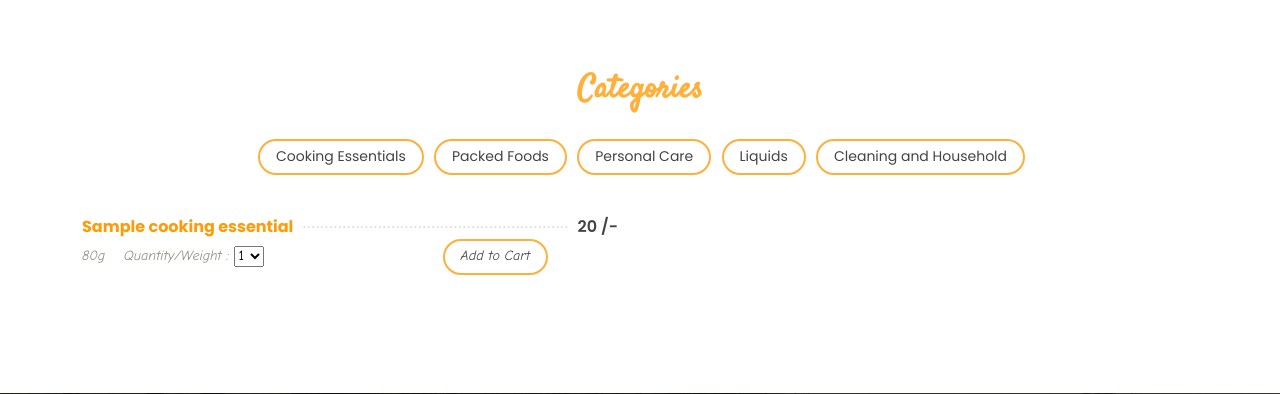
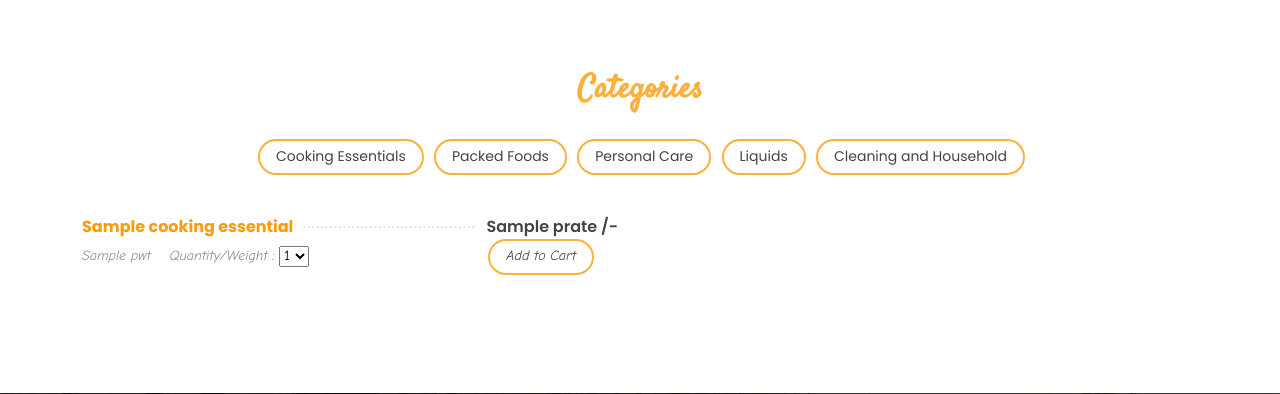
Before and after one commit to KishanPartani/FullStack-OnlineShop, a Flask app: page / in a window 1280 px wide. Shown: the part 804-1198 px from the top of the page. Run offline with Flask 2, Linux system fonts and the light colour scheme; a database or web service that is not in the repository returns one stand-in record (values such as "Sample title"); some libraries are stand-ins or nearby versions.

Commit message:
Done with one category

```diff
--- a/app.py
+++ b/app.py
@@ -17,9 +17,13 @@ def index():
     for i in cooking_essentials.find():
         print(i['pname'])
         names.append(i['pname'])
-        #weights.append[i['pwt']]
-        #rate.append[i['prate']]
-    return render_template('index.html', names=names, weights=weights, rate=rate)
+        weights.append(i['pwt'])
+        rate.append(i['prate'])
+    products = []
+    for i in range(cooking_essentials.count()):
+        products.append([names[i], weights[i], rate[i]])
+    print(products)
+    return render_template('index.html', products=products)
 
 if __name__ == "__main__":
     print('started')
--- a/templates/index.html
+++ b/templates/index.html
@@ -170,13 +170,13 @@
         </div>
 
         <div class="row menu-container filter-cooking">
-          {% for cmp in names %}
+          {% for cmp in products %}
           <div class="col-lg-6 menu-item filter-cooking">
             <div class="menu-content">
-              <a href="#">{{cmp}}</a><span>20 /-</span>
+              <a href="#">{{cmp[0]}}</a><span>{{cmp[2]}} /-</span>
             </div>
             <form action="/" name="f1">
-            <p class="menu-ingredients" style="margin-bottom: 0%;">80g &nbsp;&nbsp;
+            <p class="menu-ingredients" style="margin-bottom: 0%;">{{cmp[1]}} &nbsp;&nbsp;
               Quantity/Weight : <select name="quant" id="quant"><option value="1">1</option><option value="2">2</option>
                 <option value="3">3</option><option value="4">4</option><option value="5">5</option>
                 <option value="6">6</option></select>&nbsp;&nbsp;
```
